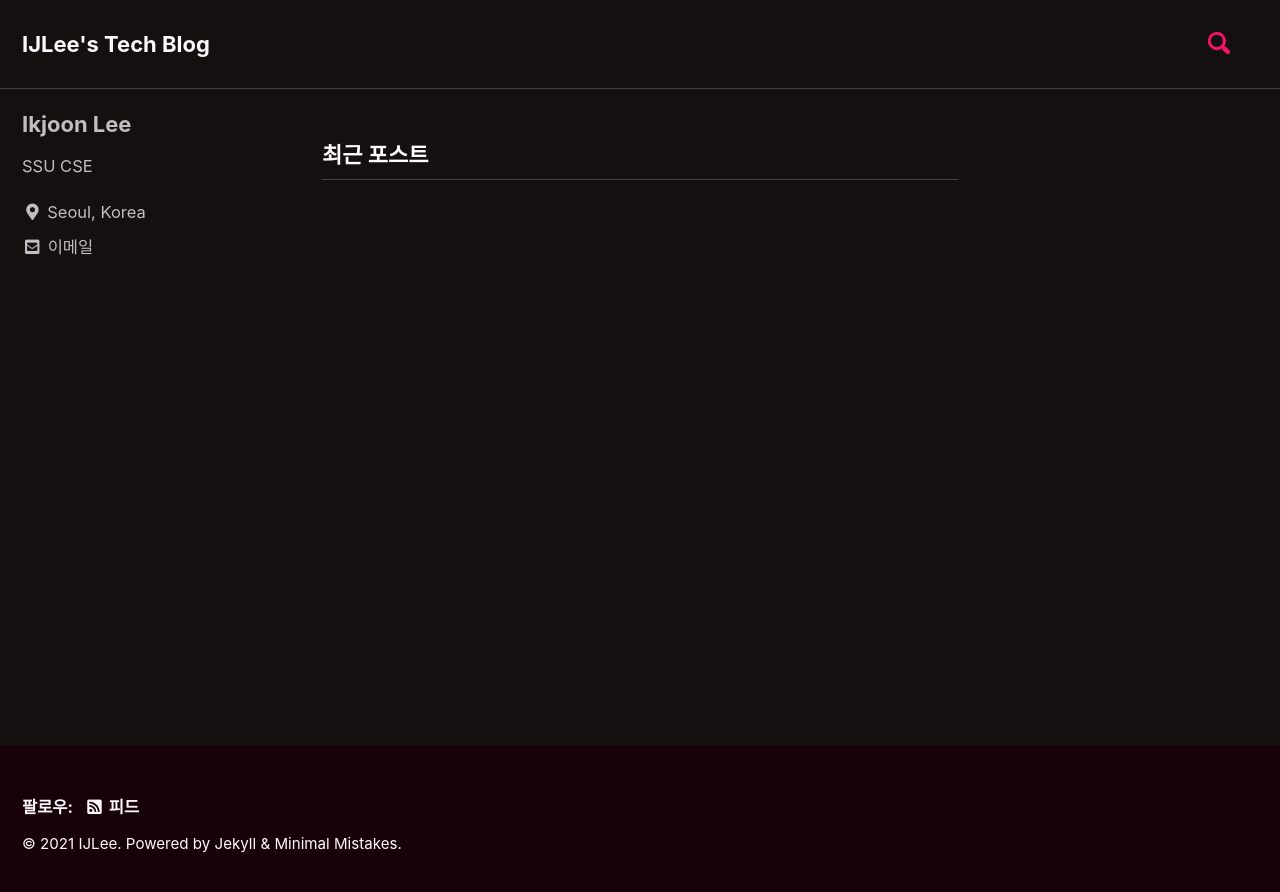
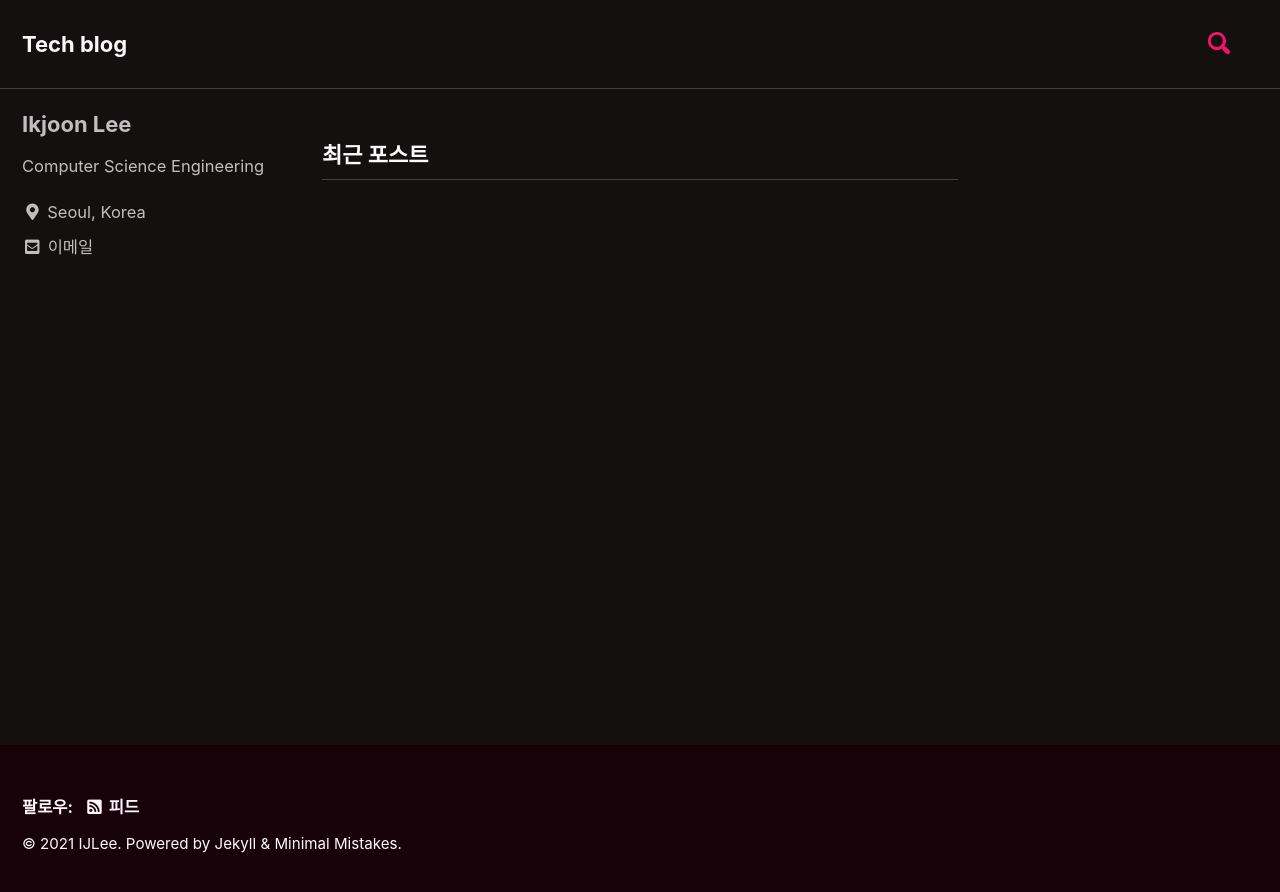
Before and after one commit to IJLee0812/ijlee0812.github.io, a Jekyll site: the page built from index.html, in a window 1280 px wide. Shown: the top 892 px of the page. Built offline with Jekyll 4.4.1, drawn with Linux system fonts in a browser that asks for light colours; cached includes are drawn as plain includes; the list of posts is cut into pages by our own code.

Commit message:
Update _config.yml

```diff
--- a/_config.yml
+++ b/_config.yml
@@ -16,7 +16,7 @@ minimal_mistakes_skin    : "neon" # "air", "aqua", "contrast", "dark", "dirt", "
 
 # Site Settings
 locale                   : "ko"
-title                    : "IJLee's Tech Blog"
+title                    : "Tech blog"
 title_separator          : "-"
 subtitle                 : # site tagline that appears below site title in masthead
 name                     : "IJLee"
@@ -95,7 +95,7 @@ analytics:
 author:
   name             : "Ikjoon Lee"
   avatar           : # path of avatar image, e.g. "/assets/images/bio-photo.jpg"
-  bio              : "SSU CSE"
+  bio              : "Computer Science Engineering"
   location         : "Seoul, Korea"
   email            : "leeij0812@gmail.com"
   links:
```
